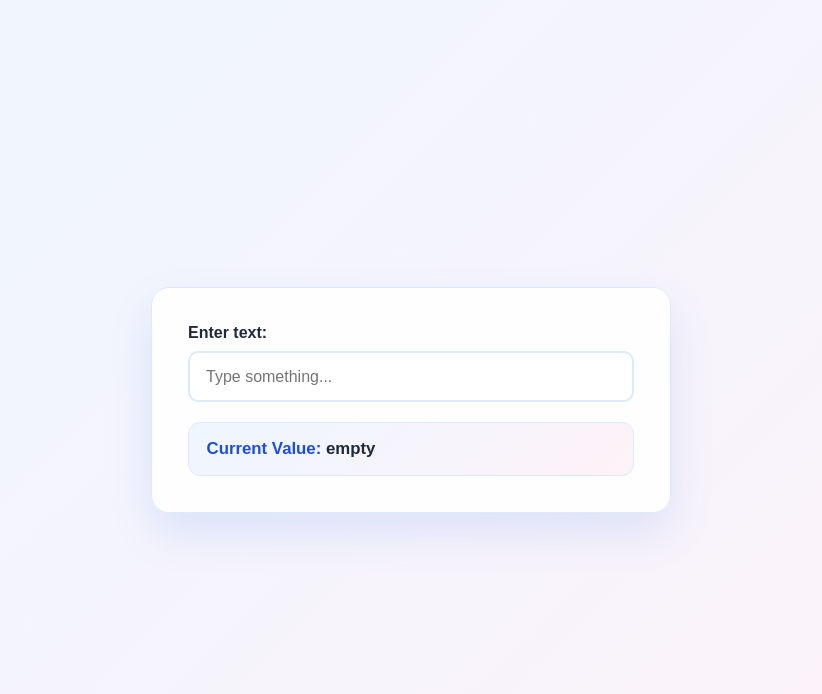
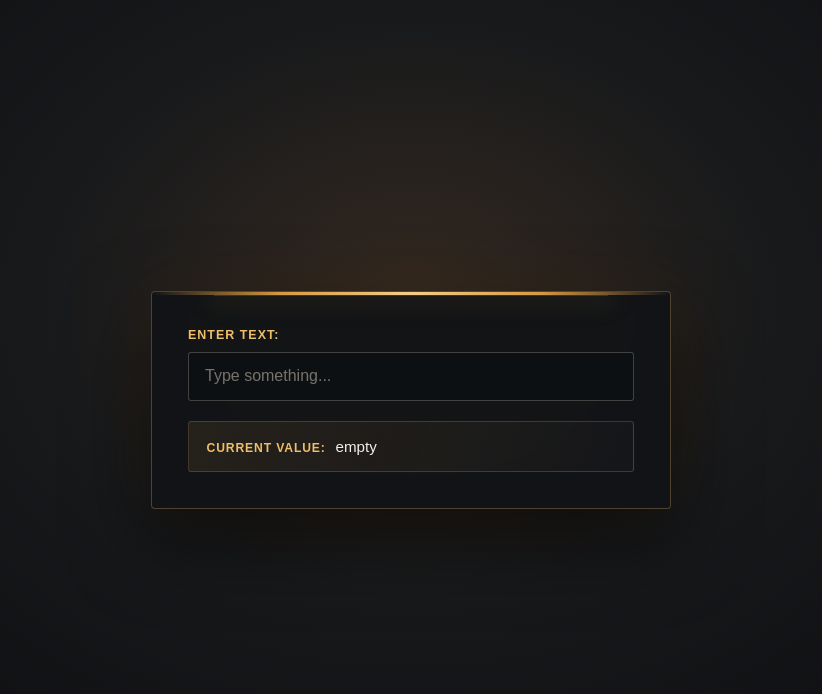
Before and after one commit to Praetorian0420/vue-model-assignment, a plain HTML site: page wolfe-emery_jesse_v_model.html in a window 1280 px wide. Shown: the whole page, without its empty margins (229-1051 px from the left). Drawn offline with nearby package versions, Linux system fonts and the light colour scheme.

Commit message:
Changed CSS

```diff
--- a/wolfe-emery_jesse_v_model.html
+++ b/wolfe-emery_jesse_v_model.html
@@ -7,14 +7,14 @@
     <script src="https://unpkg.com/vue@3"></script>
     <style>
         :root {
-            --bg-gradient: linear-gradient(135deg, #eef6ff, #fdf2f8);
-            --card-bg: rgba(255, 255, 255, 0.9);
-            --primary: #2563eb;
-            --primary-dark: #1d4ed8;
-            --text: #1f2937;
-            --muted: #6b7280;
-            --border: #dbeafe;
-            --shadow: 0 20px 45px rgba(37, 99, 235, 0.12);
+            --bg-gradient: radial-gradient(ellipse at 50% 38%, #342920 0%, #17191b 42%, #090b0e 100%);
+            --card-bg: rgba(17, 20, 23, 0.94);
+            --primary: #d99a43;
+            --primary-dark: #f0bd69;
+            --text: #f2eee7;
+            --muted: #a8a39a;
+            --border: rgba(223, 173, 101, 0.3);
+            --shadow: 0 28px 80px rgba(0, 0, 0, 0.62), 0 0 70px rgba(193, 124, 47, 0.1);
         }
 
         * {
@@ -27,19 +27,42 @@
             display: flex;
             align-items: center;
             justify-content: center;
-            font-family: Arial, sans-serif;
+            font-family: Georgia, 'Times New Roman', serif;
             background: var(--bg-gradient);
             color: var(--text);
+            padding: 1.5rem;
         }
 
         #app {
             width: min(90vw, 520px);
             background: var(--card-bg);
             padding: 2.25rem;
-            border-radius: 18px;
+            border-radius: 4px;
             border: 1px solid var(--border);
             box-shadow: var(--shadow);
-            backdrop-filter: blur(6px);
+            position: relative;
+            overflow: hidden;
+            backdrop-filter: blur(12px);
+        }
+
+        #app::before {
+            content: '';
+            position: absolute;
+            inset: 0 0 auto;
+            height: 3px;
+            background: linear-gradient(90deg, transparent, var(--primary), #f5d08c, var(--primary), transparent);
+        }
+
+        #app::after {
+            content: '';
+            position: absolute;
+            top: 3px;
+            left: 12%;
+            right: 12%;
+            height: 1px;
+            background: rgba(255, 225, 173, 0.16);
+            box-shadow: 0 0 28px 8px rgba(216, 154, 67, 0.09);
+            pointer-events: none;
         }
 
         .custom-input-wrap {
@@ -50,40 +73,62 @@
             display: block;
             margin-bottom: 0.6rem;
             font-weight: 700;
-            color: var(--text);
+            color: var(--primary-dark);
+            font-family: Arial, sans-serif;
+            font-size: 0.78rem;
+            letter-spacing: 0.08em;
+            text-transform: uppercase;
         }
 
         input {
             width: 100%;
             padding: 0.9rem 1rem;
             font-size: 1rem;
-            border: 2px solid var(--border);
-            border-radius: 10px;
-            background: #fff;
+            border: 1px solid rgba(226, 216, 201, 0.25);
+            border-radius: 3px;
+            background: #0d1012;
             color: var(--text);
-            transition: border-color 0.2s ease, box-shadow 0.2s ease, transform 0.2s ease;
+            font-family: Arial, sans-serif;
+            transition: border-color 0.2s ease, box-shadow 0.2s ease, background 0.2s ease;
+        }
+
+        input::placeholder {
+            color: #77736c;
         }
 
         input:focus {
             outline: none;
             border-color: var(--primary);
-            box-shadow: 0 0 0 4px rgba(37, 99, 235, 0.12);
-            transform: translateY(-1px);
+            background: #121517;
+            box-shadow: 0 0 0 3px rgba(217, 154, 67, 0.12), 0 0 24px rgba(217, 154, 67, 0.08);
         }
 
         .value-box {
             margin-top: 1.25rem;
             padding: 1rem 1.1rem;
-            border-radius: 12px;
-            background: linear-gradient(135deg, #eff6ff, #fdf2f8);
-            border: 1px solid #dbeafe;
-            font-size: 1.05rem;
-            font-weight: 600;
+            border-radius: 3px;
+            background: linear-gradient(110deg, rgba(220, 158, 75, 0.1), rgba(255, 255, 255, 0.015));
+            border: 1px solid rgba(223, 173, 101, 0.22);
+            font-family: Arial, sans-serif;
+            font-size: 0.95rem;
+            font-weight: 500;
             color: var(--text);
+            overflow-wrap: anywhere;
         }
 
         .value-box strong {
             color: var(--primary-dark);
+            font-size: 0.76rem;
+            letter-spacing: 0.07em;
+            text-transform: uppercase;
+            margin-right: 0.35rem;
+        }
+
+        @media (max-width: 480px) {
+            #app {
+                width: 100%;
+                padding: 1.6rem;
+            }
         }
     </style>
 </head>
```
